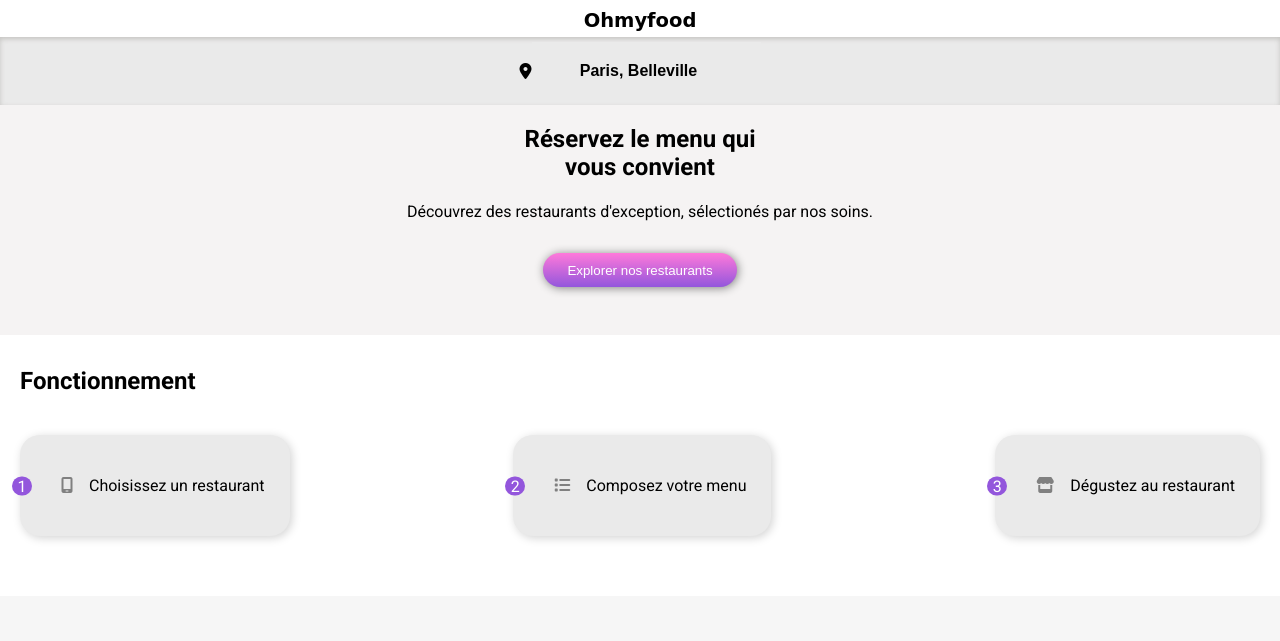
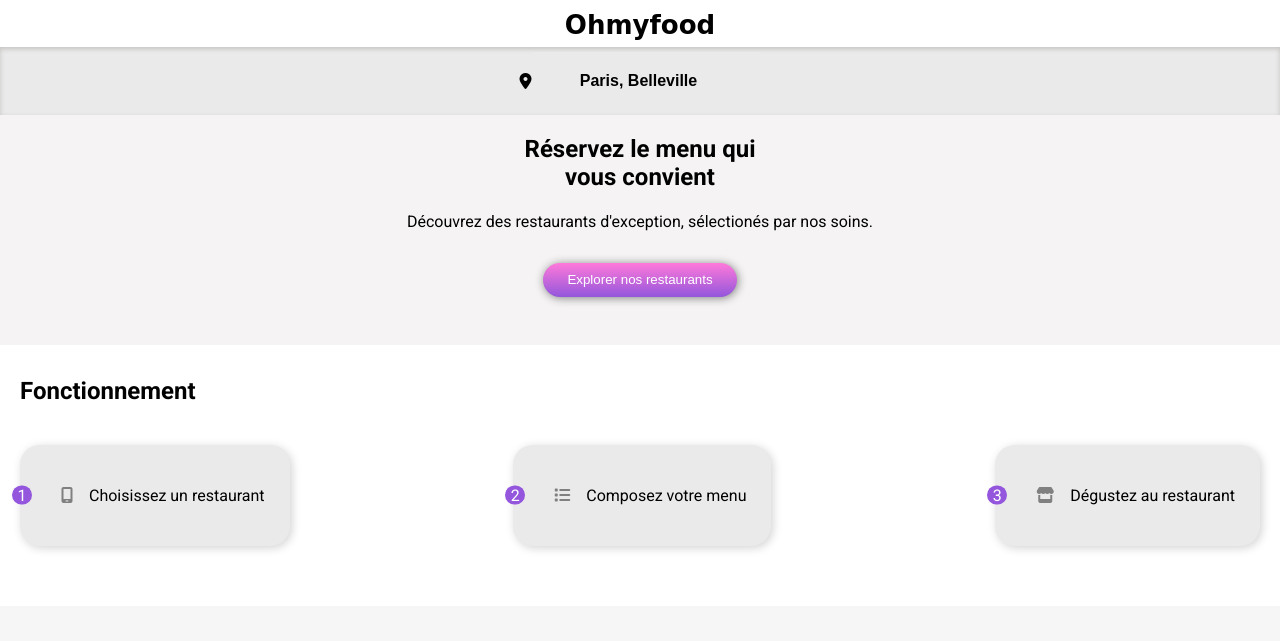
Before and after one commit to SamTSK/OhMyFood-Projet3-0C, a website: page accueil.html in a window 1280 px wide. Shown: the top 641 px of the page. Drawn offline with Linux system fonts and the light colour scheme; a web font is replaced by a local one.

Commit message:
menu logo modification

```diff
--- a/accueil.html
+++ b/accueil.html
@@ -30,7 +30,7 @@
       <!-- Header -->
       <!-- Section Localisation-->
       <div class="logo">
-        <h2>Ohmyfood</h2>
+        <h1>Ohmyfood</h1>
       </div>
     </header>
       <div class="localisation">
@@ -47,10 +47,10 @@
       <!-- Section A propos -->
       <section>
         <div class="about">
-          <h1>
+          <h2>
             Réservez le menu qui <br>
             vous convient
-          </h1>
+          </h2>
           <p class="about__paragraphe">
             Découvrez des restaurants d'exception, sélectionés par nos soins.
           </p>
--- a/css/layouts/_about.scss
+++ b/css/layouts/_about.scss
@@ -5,7 +5,7 @@
     flex-direction: column;
     background-color: rgb(245, 243, 243);
 }
-.about h1 {
+.about h2 {
     display: flex;
     text-align: center;
 }
```
Also changed, not shown: style.css.
